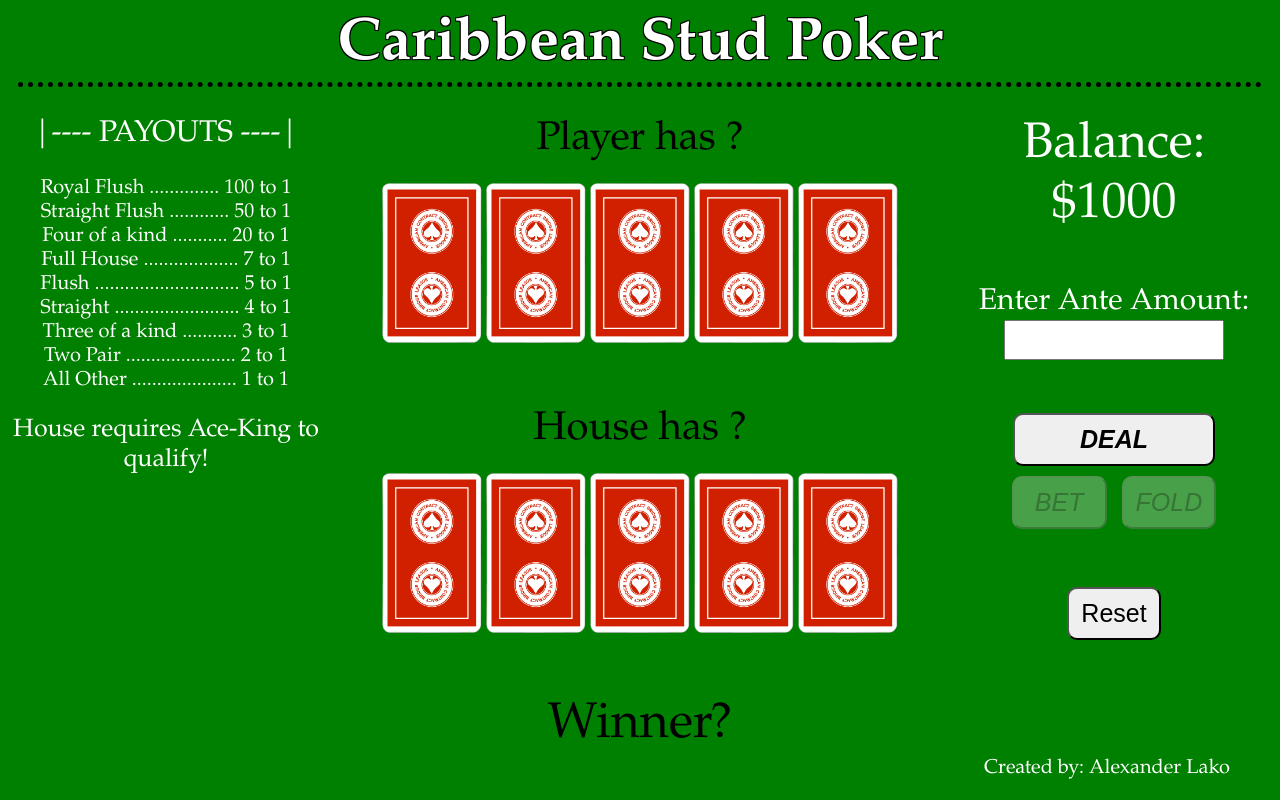
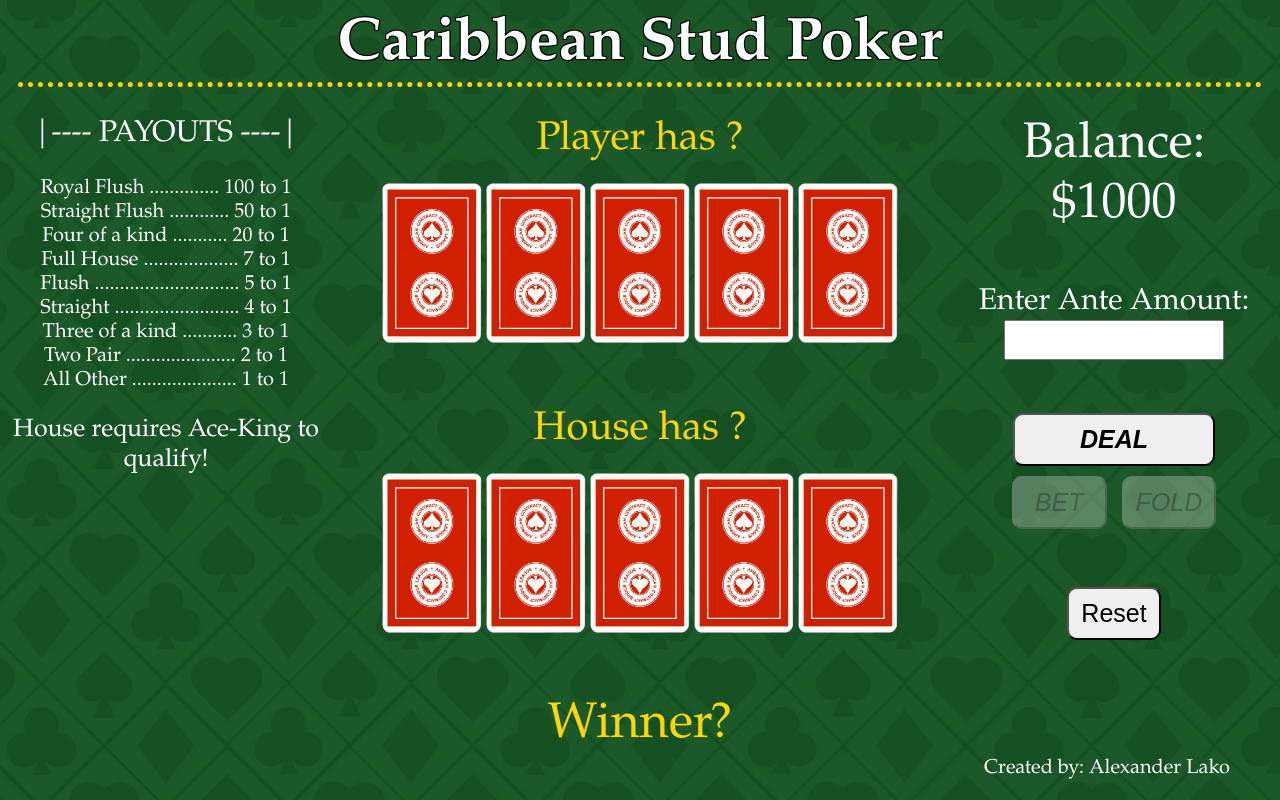
Before and after one commit to AlexanderLako/Caribbean-Stud-Poker, a plain HTML site: page index.html in a window 1280 px wide. Drawn offline with Linux system fonts and the light colour scheme.

Commit message:
added background image

```diff
--- a/index.html
+++ b/index.html
@@ -1,5 +1,5 @@
 <!DOCTYPE html>
-<html lang="en" style="background-color:green;">
+<html lang="en">
 <head>
     <meta charset="UTF-8">
     <meta name="viewport" content="width=device-width, initial-scale=1.0">
@@ -11,22 +11,21 @@
             margin: 5px;
             font-size: 25px;
             text-align:center;
-            /*display:inline-block;*/
             border-radius: 10px;
         }
 
         .center{
-            background-color:green;
             text-align:center;
         }
 
         body{
+            background: url("/media/gameBackground.jpg");
+            background-size: 100%;
             font-family: 'Garamond';
         }
 
         .column {
             float: left;
-            /*padding: 10px;*/
           }
 
           .left, .right {
@@ -39,13 +38,6 @@
           .middle {
             width: 50%;
           }
-
-          /* Clear floats after the columns
-          .row:after {
-            content: "";
-            display: table;
-            clear: both;
-          } */
 
         #misc{
             -o-transition: all 1s ease-in-out;
@@ -100,7 +92,7 @@
 <body>
 
     <header>
-        <h1 style = "display:block; text-align:center; color:white; border-bottom:5px dotted black; margin:10px; font-size:60px;
+        <h1 style = "display:block; text-align:center; color:white; border-bottom:5px dotted gold; margin:10px; font-size:60px;
         text-shadow:
         -1px -1px 0 #000,
         1px -1px 0 #000,
@@ -138,7 +130,7 @@
 
             <div class = "column middle">
 
-                <label id="playerStrength" style="text-align:center; display:block; font-size: 40px;">Player has ?</label><br>
+                <label id="playerStrength" style="text-align:center; display:block; font-size: 40px; color:gold;">Player has ?</label><br>
 
                 <div class = "center">
 
@@ -169,7 +161,7 @@
                 </div>
 
                 <br><br><br>
-                <label id="houseStrength" style="text-align:center; display:block; font-size: 40px;">House has ?</label><br>
+                <label id="houseStrength" style="text-align:center; display:block; font-size: 40px; color: gold;">House has ?</label><br>
 
                 <div class = "center">
                     <div class="flipCard">
@@ -199,7 +191,7 @@
                 </div>
 
                 <br><br><br>
-                <label id = "winner" style="text-align:center; display:block; font-size: 50px;"> Winner? </label><br>
+                <label id = "winner" style="text-align:center; display:block; font-size: 50px; color:gold;"> Winner? </label><br>
 
             </div>
 
```
Also changed, not shown: media/gameBackground.jpg (added).
